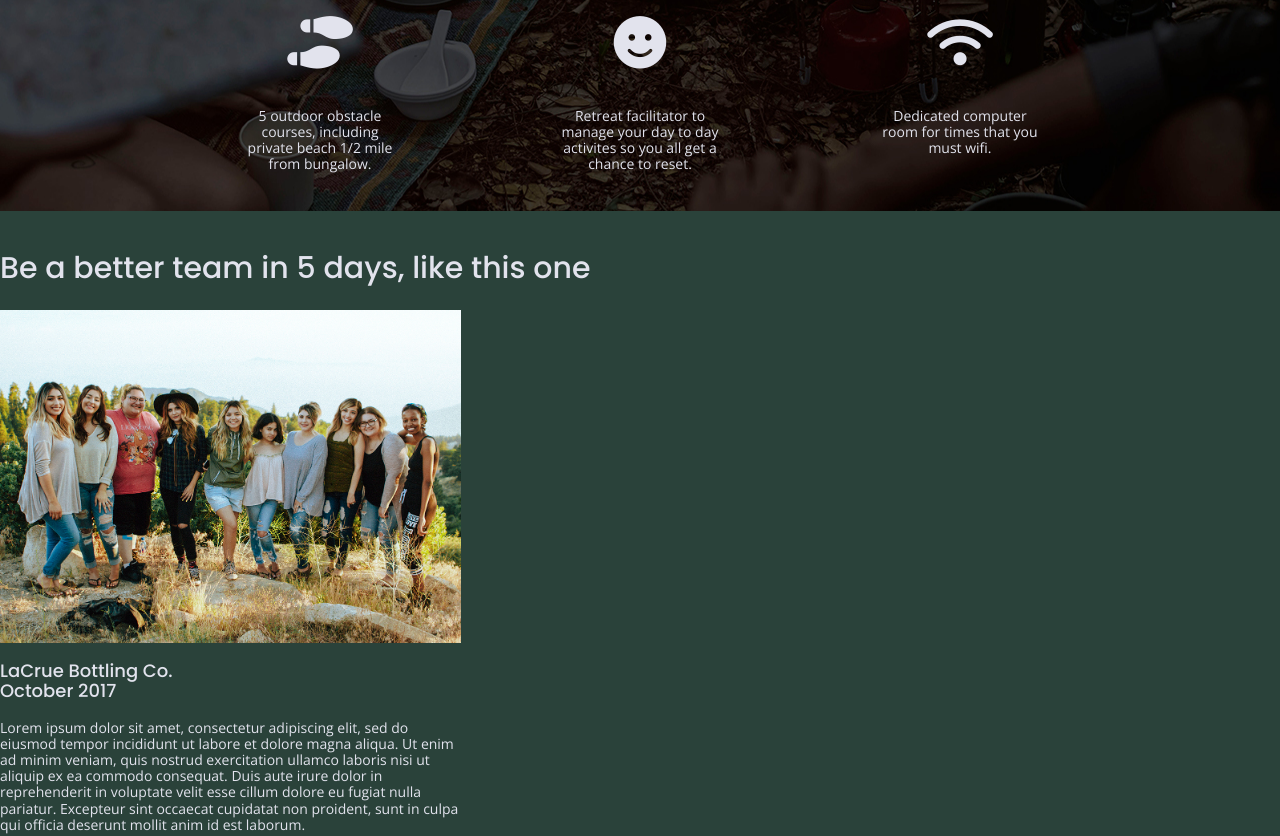
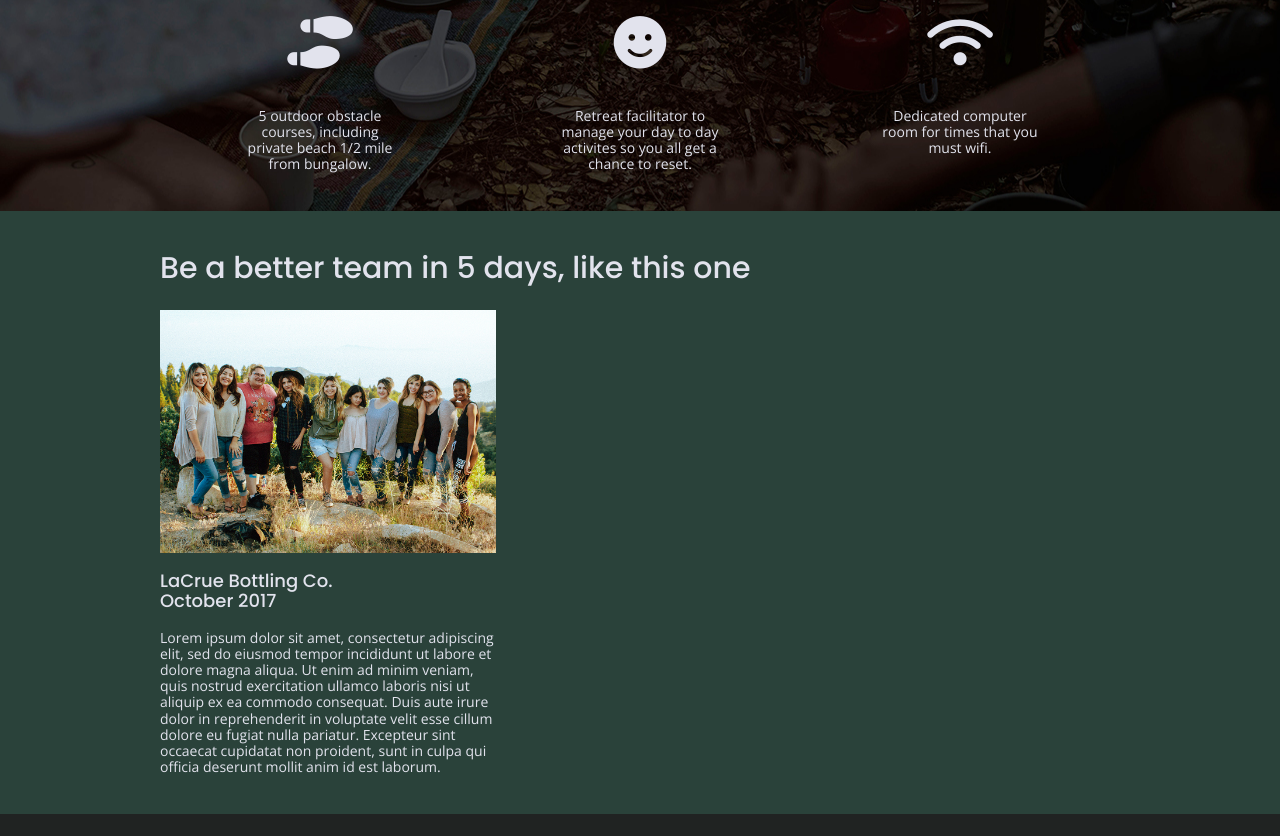
Before and after one commit to cmcrawford2/unplugged-retreat, a website built with Parcel: page index.html in a window 1280 px wide. Shown: the part 1192-2028 px from the top of the page. Built offline with nearby package versions, Linux system fonts and the light colour scheme.

Commit message:
Fixed 1200 reviews section

```diff
--- a/css/main.css
+++ b/css/main.css
@@ -207,10 +207,6 @@ footer {
   flex-direction: column;
 }
 
-/*footer p {
-  margin: 0;
-}*/
-
 footer .content-wrapper {
   width: 55%;
   margin: 25px 0;
@@ -233,15 +229,6 @@ footer .social-icons p {
   justify-content: center;
   align-items: center;
 }
-
-/*
-footer .social-icons i {
-  font-size: 1.125em;
-  background: #527158;
-}*/
-
-
-
 
 /* Main area stuff */
 
@@ -308,6 +295,7 @@ aside .content-wrapper {
 .reviews .content-wrapper {
   margin: 15px 0 25px 0;
 }
+
 .reviews {
   display: flex;
   justify-content: center;
@@ -670,13 +658,20 @@ input[type=button] {
 
   .reviews {
     display: flex;
-    justify-content: space-between;
+    justify-content: center;
     flex-flow: row wrap;
     background: #2a423a;
   }
 
+  .reviews .content-wrapper {
+    max-width: 960px;
+    justify-content: space-between;
+    align-items: flex-start;
+    flex-flow: row wrap;
+  }
+
   .reviews figure {
-    width: 48%;
+    width: 35%;
     display: flex;
     justify-content: center;
     align-items: center;
@@ -684,7 +679,7 @@ input[type=button] {
   }
 
   .reviews article {
-    width: 48%;
+    width: 35%;
   }
 
   .mission-content {
```
Also changed, not shown: 1 other file.
